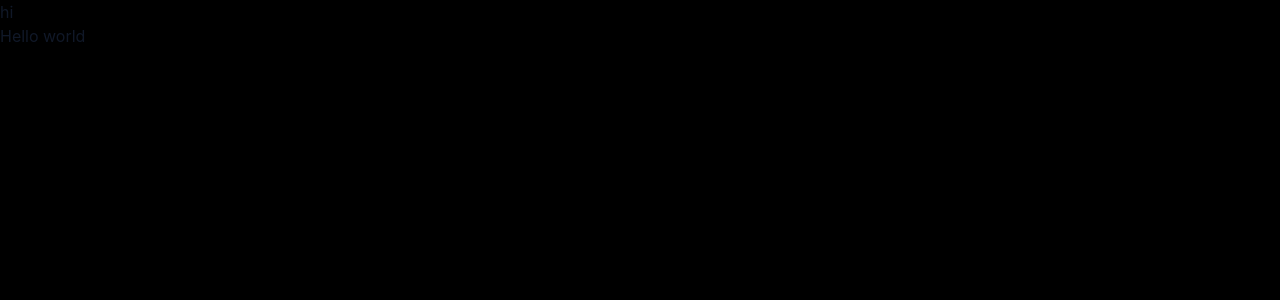
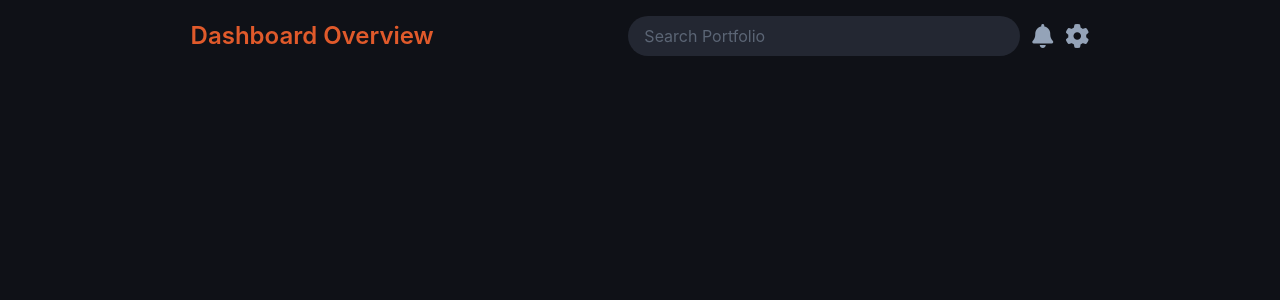
Before and after one commit to HarDexTech/savingsTracker, a React (Vite) app in the folder SaveTrack/: page / in a window 1280 px wide. Shown: the top 300 px of the page. Built offline with nearby package versions, Linux system fonts and the light colour scheme.

Commit message:
Refactor Dashboard component layout and styling for improved UI consistency

```diff
--- a/SaveTrack/index.html
+++ b/SaveTrack/index.html
@@ -4,6 +4,7 @@
     <meta charset="UTF-8" />
     <link rel="icon" type="image/svg+xml" href="/favicon.svg" />
     <meta name="viewport" content="width=device-width, initial-scale=1.0" />
+    <link rel="stylesheet" href="https://cdnjs.cloudflare.com/ajax/libs/font-awesome/6.5.1/css/all.min.css">
     <title>savetrack</title>
   </head>
   <body>
--- a/SaveTrack/src/pages/Dashboard.jsx
+++ b/SaveTrack/src/pages/Dashboard.jsx
@@ -1,10 +1,16 @@
 function DashBoard() {
-  return (
-    <section className="bg-black h-[100dvh] w-full">
-      <aside className="container">hi</aside>
-      <aside className="container"></aside>
-      <main>Hello world</main>
-    </section>
-  );
+	return (
+		<section className="bg-(--bg-app) h-dvh w-full">
+			{/* <aside className="container">hi</aside> */}
+			<header className="flex bg-(--bg-app) p-4 justify-evenly items-center gap-5">
+				<h2 className="text-(--color-primary)">Dashboard Overview</h2>
+				<span className="flex justify-center items-center gap-3">
+          <input type="text" name="" id="" placeholder="Search Portfolio" className="w-98 h-10 bg-(--bg-surface-elevated) rounded-full text-(--text-muted) px-4 outline-none"/>
+          <i class="fas fa-bell text-(--text-muted) text-2xl"></i>
+          <i class="fas fa-cog text-(--text-muted) text-2xl" ></i>
+        </span>
+			</header>
+		</section>
+	);
 }
 export default DashBoard;
```
Also changed, not shown: SaveTrack/src/index.css (+7 -6 lines).
